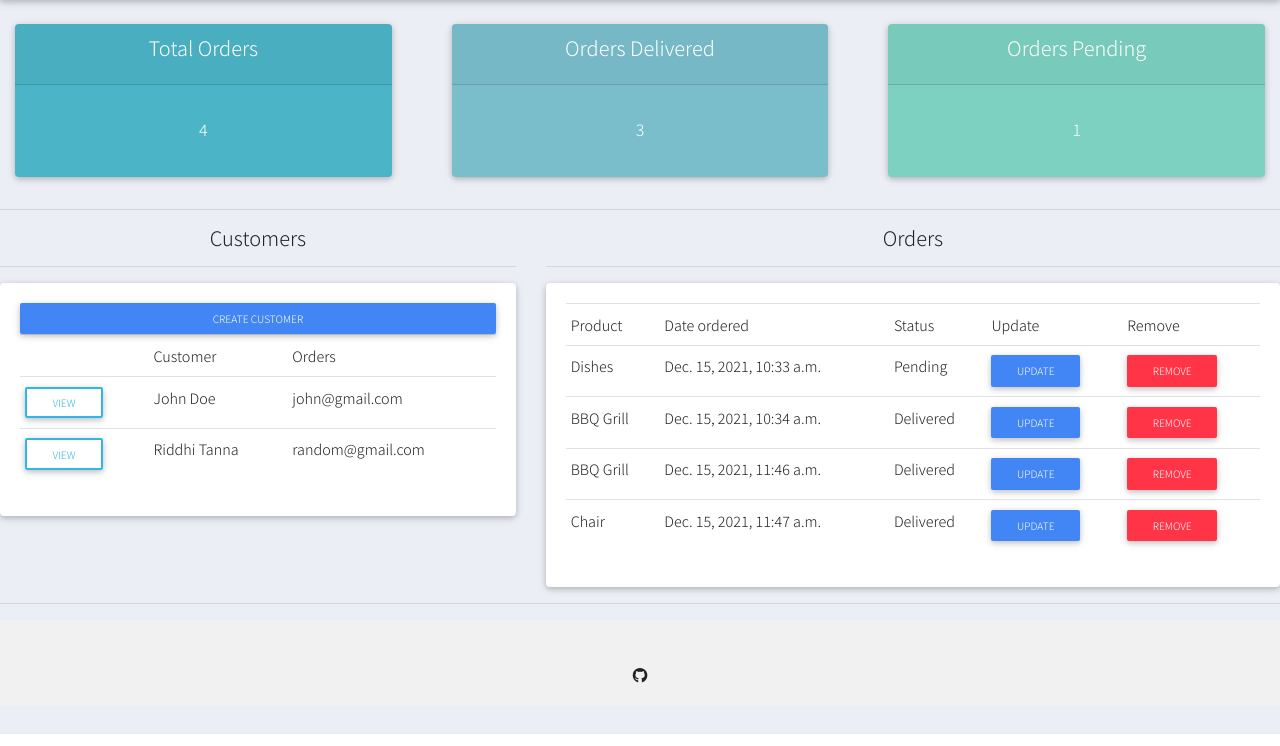
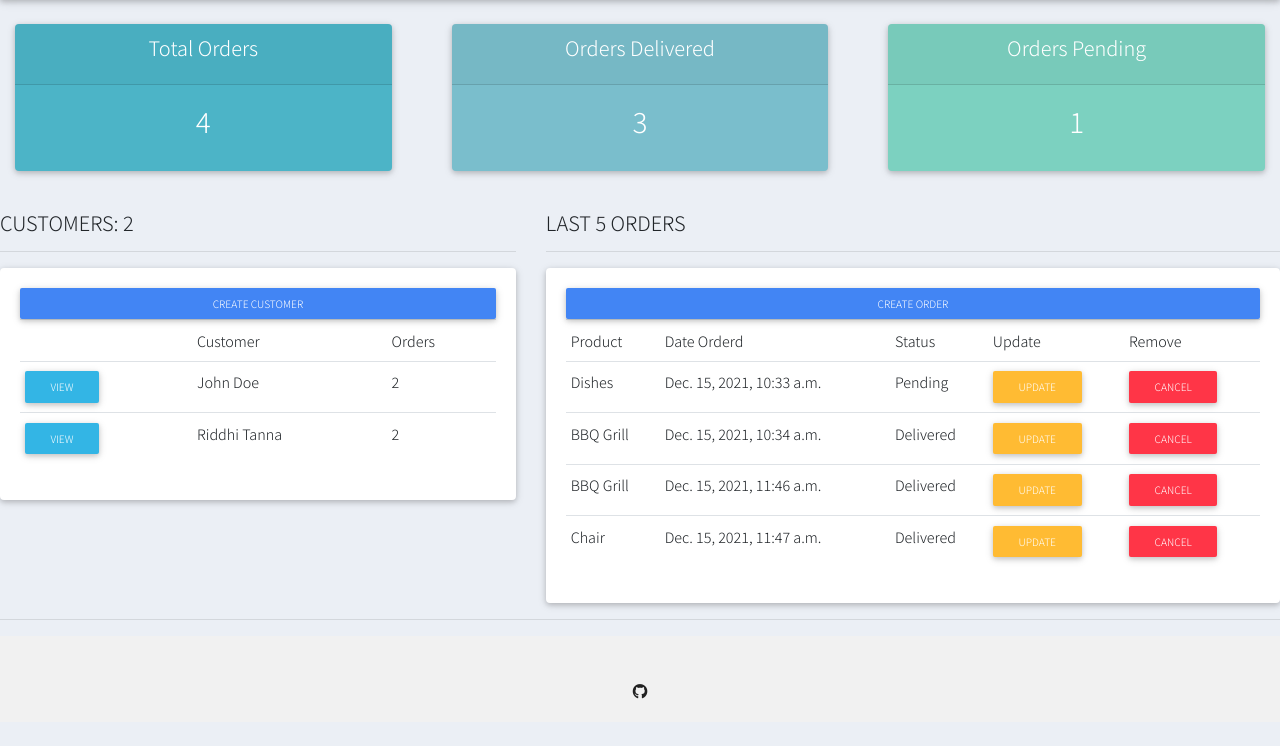
Before and after one commit to riddhitanna/crm, a Django app: page / in a window 1280 px wide. Shown: the part 66-812 px from the top of the page. Run offline with Django 3.2, Linux system fonts and the light colour scheme; data comes from the database, SQL or seed files in the repository; both versions use the stored data as it was after the commit; some libraries are stand-ins or nearby versions.

Commit message:
Updates_v2

```diff
--- a/accounts/models.py
+++ b/accounts/models.py
@@ -1,31 +1,36 @@
 from django.db import models
 
 # Create your models here.
+
 class Customer(models.Model):
-	name = models.CharField(max_length = 200, null=True)
-	phone = models.CharField(max_length = 200, null=True)
-	email = models.CharField(max_length = 200, null=True)
-	date_created = models.DateTimeField(auto_now_add=True, null=True)
+	name = models.CharField(max_length=200, null=True)
+	phone = models.CharField(max_length=200, null=True)
+	email = models.CharField(max_length=200, null=True)
+	date_created = models.DateTimeField(auto_now_add=True, null=True, blank=True)
 
 	def __str__(self):
 		return self.name
 
-class Tag(models.Model):
-	name = models.CharField(max_length = 200, null=True)
-	def __str__(self):
-		return self.name
+	@property
+	def orders(self):
+		order_count = self.order_set.all().count()
+		return str(order_count)
+
+
 
 class Product(models.Model):
+
 	CATEGORY = (
 			('Indoor', 'Indoor'),
-			('Outdoor', 'Outdoor')
-		)
-	name = models.CharField(max_length = 200, null=True)
+			('Out Door', 'Out Door'),
+			)
+
+	name = models.CharField(max_length=200, null=True)
 	price = models.FloatField(null=True)
-	category = models.CharField(max_length = 200, null=True, choices=CATEGORY)
-	description = models.CharField(max_length = 200, null=True, blank=True)
-	date_created = models.DateTimeField(auto_now_add=True, null=True)
-	tags = models.ManyToManyField(Tag)
+	category = models.CharField(max_length=200, null=True, choices=CATEGORY)
+	description = models.TextField()
+	date_created = models.DateTimeField(auto_now_add=True, null=True, blank=True)
+
 	def __str__(self):
 		return self.name
 
@@ -33,13 +38,15 @@ class Product(models.Model):
 
 class Order(models.Model):
 	STATUS = (
-		('Pending', 'Pending'),
-		('Out for delivery', 'Out for delivery'),
-		('Delivered', 'Delivered')
-		)
-	customer = models.ForeignKey(Customer, null=True, on_delete= models.SET_NULL)
-	product = models.ForeignKey(Product, null=True, on_delete= models.SET_NULL)
-	date_created = models.DateTimeField(auto_now_add=True, null=True)
+			('Pending', 'Pending'),
+			('Out for delivery', 'Out for delivery'),
+			('Delivered', 'Delivered'),
+			)
+
+	customer = models.ForeignKey(Customer, on_delete= models.SET_NULL, null=True)
+	product = models.ForeignKey(Product, on_delete= models.SET_NULL, null=True)
+	date_created = models.DateTimeField(auto_now_add=True, null=True, blank=True)
 	status = models.CharField(max_length=200, null=True, choices=STATUS)
+
 	def __str__(self):
-		return self.product.name
+		return str(self.product)
--- a/accounts/templates/accounts/dashboard.html
+++ b/accounts/templates/accounts/dashboard.html
@@ -1,65 +1,60 @@
+
 {% extends 'accounts/main.html' %}
+{% load static %}
+{% block content %}
 
-{% block content %}
 {% include 'accounts/status.html' %}
 
-<hr>
+<br>
 
-
-<div class = "row">
-	<div class = 'col-md-5'>
-		<h5><b><center>Customers</center></b></h5>
-		<b><hr></b>
+<div class="row">
+	<div class="col-md-5">
+		<h5>CUSTOMERS: {{total_customers}}</h5>
+		<hr>
 		<div class="card card-body">
-			<a class='btn btn-primary btn-sm btn-block' href="">Create Customer</a>
-			<table class = 'table table-sm'>
+			<a class="btn btn-primary  btn-sm btn-block" href="">Create Customer</a>
+			<table class="table table-sm">
 				<tr>
 					<th></th>
 					<th>Customer</th>
 					<th>Orders</th>
 				</tr>
-				{% for i in custs %}
-				<tr>
-					<td><a href="{% url 'customer' i.id %}" class="btn btn-sm btn-outline-info">View</a></td>
-					<td>{{i.name}}</td>
-					<td>{{i.email}}</td>
-
-				</tr>
+				{% for customer in customers %}
+					<tr>
+						<td><a href="{% url 'customer' customer.id %}" class="btn btn-sm btn-info">View</a></td>
+						<td>{{customer.name}}</td>
+						<td>{{customer.orders}}</td>
+					</tr>
 				{% endfor %}
-
 			</table>
 		</div>
 	</div>
 
-	<div class = 'col-md-7'>
-		<h5><b><center>Orders</center></b></h5>
+	<div class="col-md-7">
+		<h5>LAST 5 ORDERS</h5>
 		<hr>
 		<div class="card card-body">
-			<table class = 'table table-sm'>
+			<a class="btn btn-primary  btn-sm btn-block" href="{% url 'create_order' %}">Create Order</a>
+			<table class="table table-sm">
 				<tr>
-
 					<th>Product</th>
-					<th>Date ordered</th>
+					<th>Date Orderd</th>
 					<th>Status</th>
 					<th>Update</th>
 					<th>Remove</th>
 				</tr>
-
-				{% for i in orders %}
-				<tr>
-
-					<td>{{i.product}}</td>
-					<td>{{i.date_created}}</td>
-					<td>{{i.status}}</td>
-					<td><a href="{% url 'update_order' i.id %}" class='btn btn-sm btn-primary'>Update</a></td>
-					<td><a href="{% url 'delete_order' i.id %}" class='btn btn-sm btn-danger'>Remove</a></td>
-				</tr>
-
+				{% for order in orders %}
+					<tr>
+						<td>{{order.product}}</td>
+						<td>{{order.date_created}}</td>
+						<td>{{order.status}}</td>
+						<td><a class="btn btn-sm btn-warning" href="{% url 'update_order' order.id %}">Update</a></td>
+						<td><a class="btn btn-sm btn-danger" href="{% url 'delete_order' order.id %}">Cancel</a></td>
+					</tr>
 				{% endfor %}
-
 			</table>
 		</div>
 	</div>
+
 </div>
-
-{% endblock %}
+{% endblock content %}
--- a/accounts/templates/accounts/delete.html
+++ b/accounts/templates/accounts/delete.html
@@ -19,7 +19,4 @@
 	</div>
 </div>
 
-
-
-
 {% endblock %}
--- a/accounts/templates/accounts/navbar.html
+++ b/accounts/templates/accounts/navbar.html
@@ -17,7 +17,7 @@
     <!-- Links -->
     <ul class="navbar-nav mr-auto">
       <li class="nav-item">
-        <a class="nav-link" href="{% url 'home' %}">Dashboard
+        <a class="nav-link" href="{% url 'dashboard' %}">Dashboard
         </a>
       </li>
       <li class="nav-item">
--- a/accounts/templates/accounts/status.html
+++ b/accounts/templates/accounts/status.html
@@ -1,4 +1,4 @@
- <br>
+<br>
 
 <div class="row">
 	<div class="col">
@@ -8,8 +8,7 @@
 			  		<h5 class="card-title">Total Orders</h5>
 			  	</div>
 			  	<div class="card-body">
-			    	<h3 class="card-title"></h3>
-			    	<p>{{tot_orders}}</p>
+			    	<h3 class="card-title">{{total_orders}}</h3>
 			  	</div>
 			</div>
 		</div>
@@ -22,8 +21,7 @@
 			  		<h5 class="card-title">Orders Delivered</h5>
 			  	</div>
 			  	<div class="card-body">
-			    	<h3 class="card-title"></h3>
-			    	<p>{{delivered}}</p>
+			    	<h3 class="card-title">{{delivered}}</h3>
 			  	</div>
 			</div>
 		</div>
@@ -36,8 +34,7 @@
 			  		<h5 class="card-title">Orders Pending</h5>
 			  	</div>
 			  	<div class="card-body">
-			    	<h3 class="card-title"></h3>
-			    	<p>{{pending}}</p>
+			    	<h3 class="card-title">{{pending}}</h3>
 			  	</div>
 			</div>
 		</div>
--- a/accounts/urls.py
+++ b/accounts/urls.py
@@ -2,11 +2,11 @@ from django.urls import path
 from . import views
 
 urlpatterns = [
-    path('', views.home, name="home"),
+    path('', views.dashBoard, name="dashboard"),
+    path('products/', views.products, name="products"),
     path('customer/<str:pk>/', views.customer, name="customer"),
-    path('products/', views.products, name="products"),
 
-    path('create_order/<str:pk>/', views.createOrder, name="create_order"),
+    path('create_order/', views.createOrder, name="create_order"),
     path('update_order/<str:pk>/', views.updateOrder, name="update_order"),
     path('delete_order/<str:pk>/', views.deleteOrder, name="delete_order"),
 ]
--- a/accounts/views.py
+++ b/accounts/views.py
@@ -1,68 +1,74 @@
-from django.shortcuts import render, redirect
+from django.shortcuts import render,redirect
 from django.http import HttpResponse
 from .models import *
-from .forms import OrderForm
-# Create your views here.
+from . forms import OrderForm
+from .filters import OrderFilter
 
-def home(request):
-	orders = Order.objects.all()
+def dashBoard(request):
+	orders = Order.objects.all().order_by('-status')[0:5]
 	customers = Customer.objects.all()
 
-	tot_customers = customers.count()
-	tot_orders = orders.count()
+	total_customers = customers.count()
 
-	delivered = orders.filter(status='Delivered').count()
-	pending = orders.filter(status='Pending').count()
+	total_orders = Order.objects.all().count()
+	delivered = Order.objects.filter(status='Delivered').count()
+	pending = Order.objects.filter(status='Pending').count()
 
 
-	return render(request, 'accounts/dashboard.html', {'orders':orders, 'custs':customers, 'delivered':delivered, 'pending':pending,'tot_orders':tot_orders,'tot_customers':tot_customers})
+	context = {'customers':customers, 'orders':orders,
+	'total_customers':total_customers,'total_orders':total_orders,
+	'delivered':delivered, 'pending':pending}
+	return render(request, 'accounts/dashBoard.html', context)
 
 def products(request):
 	products = Product.objects.all()
-	return render(request, 'accounts/products.html', {'products':products})
+	context = {'products':products}
+	return render(request, 'accounts/products.html', context)
 
 def customer(request, pk):
 	customer = Customer.objects.get(id=pk)
 	orders = customer.order_set.all()
-	tot_orders = orders.count()
+	total_orders = orders.count()
 
-	context = {'customer':customer, 'orders':orders,'tot_orders':tot_orders}
+	orderFilter = OrderFilter(request.GET, queryset=orders)
+	orders = orderFilter.qs
+
+	context = {'customer':customer, 'orders':orders, 'total_orders':total_orders,
+	'filter':orderFilter}
 	return render(request, 'accounts/customer.html', context)
 
-def createOrder(request, pk):
-	customer = Customer.objects.get(id=pk)
-	form = OrderForm(instance=customer)
-	if request.method =='POST':
-
+def createOrder(request):
+	action = 'create'
+	form = OrderForm()
+	if request.method == 'POST':
 		form = OrderForm(request.POST)
 		if form.is_valid():
 			form.save()
 			return redirect('/')
 
-	context = {'form':form}
-	return render(request, 'accounts/create_order.html', context)
+	context =  {'action':action, 'form':form}
+	return render(request, 'accounts/order_form.html', context)
 
 def updateOrder(request, pk):
+	action = 'update'
 	order = Order.objects.get(id=pk)
 	form = OrderForm(instance=order)
 
-	if request.method =='POST':
-
+	if request.method == 'POST':
 		form = OrderForm(request.POST, instance=order)
 		if form.is_valid():
 			form.save()
-			return redirect('/')
+			return redirect('/customer/' + str(order.customer.id))
 
-
-	context = {'form':form}
-	return render(request, 'accounts/create_order.html', context)
+	context =  {'action':action, 'form':form}
+	return render(request, 'accounts/order_form.html', context)
 
 def deleteOrder(request, pk):
 	order = Order.objects.get(id=pk)
+	if request.method == 'POST':
+		customer_id = order.customer.id
+		customer_url = '/customer/' + str(customer_id)
+		order.delete()
+		return redirect(customer_url)
 
-	if request.method =='POST':
-		order.delete()
-		return redirect('/')
-
-	context = {'item':order}
-	return render(request, 'accounts/delete.html', context)
+	return render(request, 'accounts/delete_item.html', {'item':order})
--- a/crm/settings.py
+++ b/crm/settings.py
@@ -38,6 +38,7 @@ INSTALLED_APPS = [
     'django.contrib.messages',
     'django.contrib.staticfiles',
     'accounts',
+    'django_filters',
 ]
 
 MIDDLEWARE = [
```
Also changed, not shown: accounts/admin.py (+4 -3 lines), accounts/filters.py (added, +10 -0 lines), accounts/templates/accounts/order_form.html (added, +32 -0 lines), accounts/templates/accounts/products.html (+5 -8 lines), db.sqlite3.
